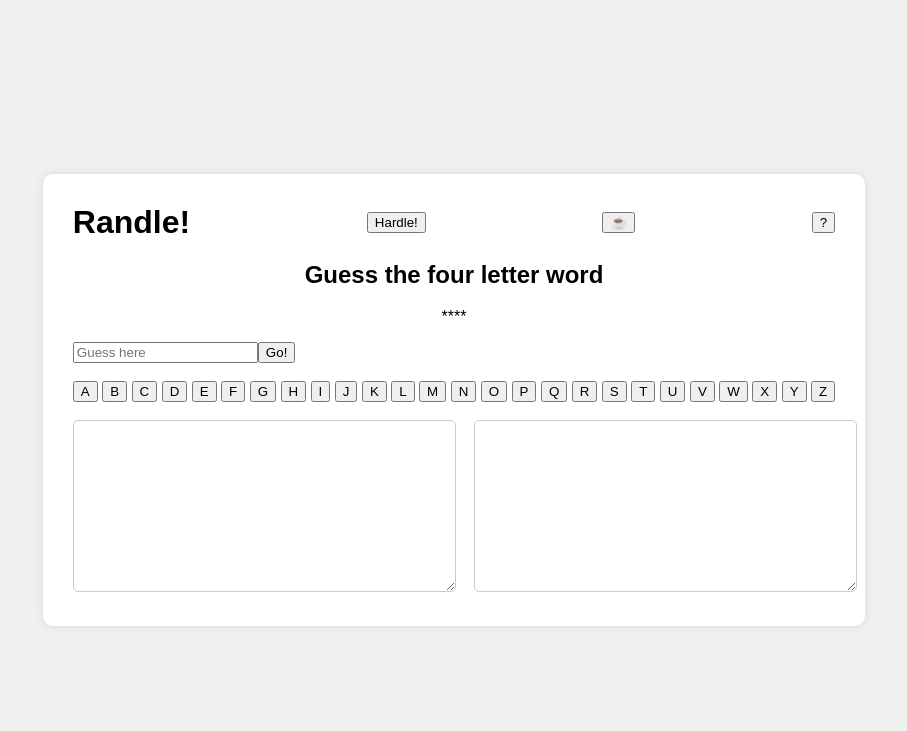
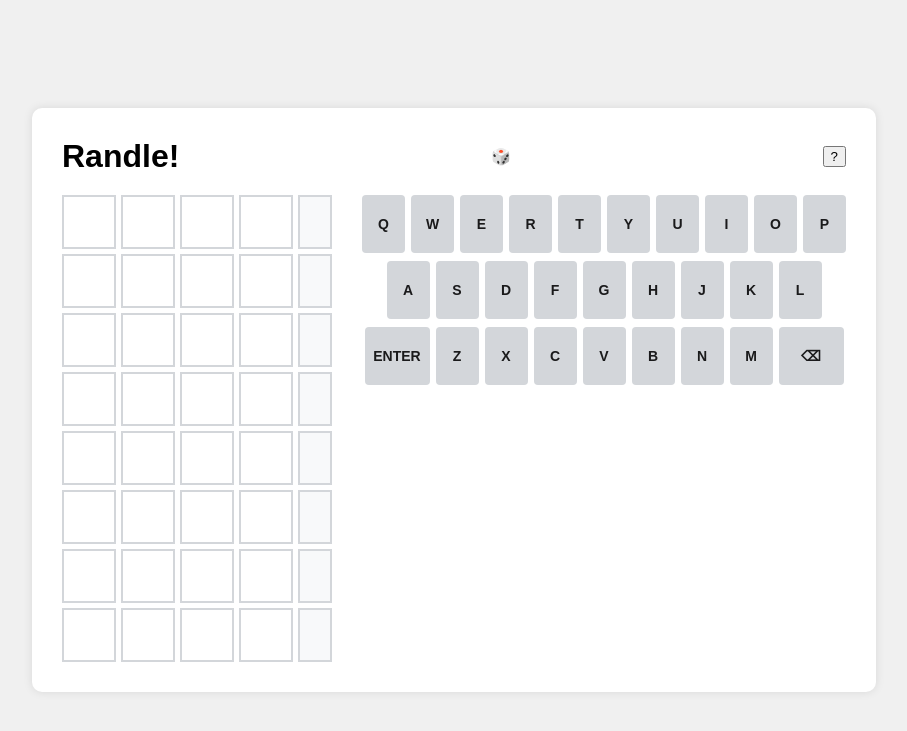
Before and after one commit to jamesdanielwhitford/deploy-test, a Flask app: page /randle in a window 1280 px wide. Shown: the top 731 px of the page, without its empty margins (186-1093 px from the left). Run offline with Flask 3, Linux system fonts and the light colour scheme; some libraries are stand-ins or nearby versions.

Commit message:
Update Randle with new UI

```diff
--- a/static/js/randle.js
+++ b/static/js/randle.js
@@ -1,179 +1,173 @@
 import { words } from './words.js';
 
-function getDailyWord(words) {
-  return words[Math.floor(Math.random() * words.length)];
+function getRandomWord(words) {
+    return words[Math.floor(Math.random() * words.length)].toUpperCase();
 }
 
-// Choose a random word from the list
-let dailyWord = getDailyWord(words);
+let currentWord;
+let guessesRemaining;
+let currentGuess = '';
+let guessHistory = [];
+let gameOver = false;
 
-// Keep track of the number of guesses
-let guessesRemaining = 8;
+const colors = ['', 'orange', 'red', 'green'];
 
-// Keep track of the user's guesses
-let userGuesses = [];
+function initializeGame() {
+    currentWord = getRandomWord(words);
+    guessesRemaining = 8;
+    currentGuess = '';
+    guessHistory = [];
+    gameOver = false;
 
-// Set up the initial display
-document.getElementById('word').textContent = dailyWord.replace(/./g, '*');
-
-const input = document.getElementById('guessInput');
-input.addEventListener('keydown', (event) => {
-  if (event.keyCode === 13) {
-    event.preventDefault(); // prevent the default action of submitting the form
-    guess();
-  }
+    // Clear the grid
+    const guessGrid = document.getElementById('guessGrid');
+    guessGrid.querySelectorAll('.guess-row').forEach(row => {
+        row.querySelectorAll('.letter').forEach(cell => {
+            cell.textContent = '';
+            cell.className = 'letter';
+        });
+        row.querySelector('.score').textContent = '';
     });
 
-const guessButton = document.getElementById('guessButton');
-guessButton.addEventListener('click', (event) => {
-  guess();
+    // Reset keyboard colors
+    document.querySelectorAll('.keyboard button').forEach(button => {
+        button.className = button.className.includes('wide-button') ? 'wide-button' : '';
     });
 
-const alertRules = document.getElementById('rules');
-alertRules.addEventListener('click', (event) => {
-  alert(
-    `1. Every day, a new four-letter word is chosen for you to guess.\n2. You have eight chances to guess the word correctly before you lose the game.\n3. After each guess, you'll receive a score that indicates how many letters in your guess are also in the daily word.\n4. If the daily word contains a double letter, like "ball", and you guess a word that contains the same double letter, like "bell", then the double letter will be counted as two separate matches.\n5. Your previous guesses and scores will be displayed so you can keep track of your progress.`
-  );
-});
-
-// Handle a user guess
-function guess() {
-  // Get the user's guess
-  let guess = document.getElementById('guessInput').value.toLowerCase();
-
-  // strip the empty space from the end of the guess
-  guess = guess.trim();
-
-  // Clear the guess input field
-  document.getElementById('guessInput').value = '';
-
-  // If the user has already guessed this word, don't count it as a guess
-  if (userGuesses.includes(guess)) {
-    document.getElementById('message').textContent =
-      'You already guessed that!';
-    return;
+    console.log("New word:", currentWord); // For debugging
 }
 
-  if (guess.length !== dailyWord.length) {
-    document.getElementById('message').textContent =
-      'Your guess must be 4 letters!';
-    return;
-  }
+document.addEventListener('DOMContentLoaded', () => {
+    initializeGame();
 
-  // check if guess is in swears
+    const keyboard = document.querySelector('.keyboard');
+    const guessGrid = document.getElementById('guessGrid');
 
-  // if (swears.includes(guess)) {
-  //   document.getElementById('message').textContent = 'No swearing! 🐜';
-  //   return;
-  // }
+    keyboard.addEventListener('click', handleKeyboardClick);
+    document.addEventListener('keydown', handleKeyPress);
+    guessGrid.addEventListener('click', handleGridClick);
 
-  // Add the guess to the user's list of guesses
-  userGuesses.push(guess);
-
-  let dailyGuessesAndScores = [];
-
-  // Update the list of guesses on the screen
-  let guessList = '';
-  for (let i = 0; i < userGuesses.length; i++) {
-    let guessText = userGuesses[i];
-    let guessScore = scoreGuess(guessText);
-    guessList += guessText + '(' + guessScore + ')\n';
-    if (i == 3) {
-      guessList += '<br/><br/>';
-    }
-    dailyGuessesAndScores.push({ guess: guessText, score: guessScore });
-  }
-  document.getElementById('guesses').innerHTML = guessList;
-
-  // updateSession('dailyGuesses', dailyGuessesAndScores);
-
-  // Check if the guess is correct
-  if (guess === dailyWord) {
-    document.getElementById(
-      'message'
-    ).textContent = `You win! You guessed the word in ${
-      9 - guessesRemaining
-    } guesses!`;
-    // change message color to green
-    document.getElementById('message').style.color = 'green';
-    document.getElementById('word').textContent = dailyWord;
-    disableInput();
-    return;
-  }
-
-  // Update the remaining guesses
-  guessesRemaining--;
-  document.getElementById('message').textContent =
-    'Incorrect guess! ' + guessesRemaining + ' guesses remaining.';
-
-  // If the user is out of guesses, reveal the word
-  if (guessesRemaining === 0) {
-    document.getElementById('word').textContent = dailyWord;
-    disableInput();
+    function handleKeyboardClick(e) {
+        if (e.target.matches('button')) {
+            const key = e.target.dataset.key;
+            handleInput(key);
         }
     }
 
-// Disable the input field and button
-function disableInput() {
-  document.getElementById('guessInput').disabled = true;
-  document.querySelector('button').disabled = true;
+    function handleKeyPress(e) {
+        if (e.key.match(/^[a-z]$/i)) {
+            handleInput(e.key.toUpperCase());
+        } else if (e.key === 'Enter') {
+            handleInput('ENTER');
+        } else if (e.key === 'Backspace') {
+            handleInput('BACKSPACE');
+        }
     }
 
-// Score a guess by counting how many letters are in the daily word
-
-function scoreGuess(guess) {
-  let score = 0;
-  let unmatchedLetters = dailyWord.split('');
-  for (let i = 0; i < guess.length; i++) {
-    let letterIndex = unmatchedLetters.indexOf(guess[i]);
-    if (letterIndex >= 0) {
-      score++;
-      unmatchedLetters.splice(letterIndex, 1);
+    function handleGridClick(e) {
+        if (e.target.matches('.guess-row > div.letter') && e.target.textContent) {
+            toggleColor(e.target);
         }
     }
-  return score;
+
+    function handleInput(key) {
+        if (gameOver) return;
+
+        if (key === 'ENTER') {
+            if (currentGuess.length === 4) {
+                submitGuess();
+            } else {
+                alert('Please enter a 4-letter word.');
+            }
+        } else if (key === 'BACKSPACE') {
+            currentGuess = currentGuess.slice(0, -1);
+        } else if (currentGuess.length < 4) {
+            currentGuess += key;
+        }
+        updateGrid();
     }
 
-// function updateSession(key, value) {
-//   $.ajax({
-//     type: 'POST',
-//     url: '/update_session',
-//     contentType: 'application/json',
-//     data: JSON.stringify({ key: key, value: value }),
-//     success: function (response) {
-//       console.log(response);
-//     },
-//     error: function (response) {
-//       console.error(response);
-//     },
-//   });
-// }
+    function submitGuess() {
+        const row = guessGrid.children[8 - guessesRemaining];
+        const letterCells = row.querySelectorAll('.letter');
+        const scoreCell = row.querySelector('.score');
 
-// Get all the letter buttons
-const letterButtons = document.querySelectorAll('.letter-button');
+        for (let i = 0; i < 4; i++) {
+            const cell = letterCells[i];
+            cell.textContent = currentGuess[i];
+            cell.classList.add('guessed');
+        }
 
-// Define the sequence of colors
-const colors = ['orange', 'red', 'green', 'grey'];
+        const correctLetterCount = getCorrectLetterCount(currentGuess, currentWord);
+        scoreCell.textContent = correctLetterCount;
 
-// Add click event listeners to each button
-letterButtons.forEach((button, index) => {
-  button.addEventListener('click', () => {
-    // Get the current color of the button
-    const currentColor = button.classList[1];
+        guessHistory.push(currentGuess);
+        guessesRemaining--;
 
-    // Find the index of the current color in the colors array
-    const currentColorIndex = colors.indexOf(currentColor);
+        if (currentGuess === currentWord) {
+            gameOver = true;
+            row.classList.add('correct');
+            setTimeout(() => {
+                if (confirm(`Congratulations! You guessed the word in ${9 - guessesRemaining} tries! Play again?`)) {
+                    initializeGame();
+                }
+            }, 300);
+        } else if (guessesRemaining === 0) {
+            gameOver = true;
+            setTimeout(() => {
+                if (confirm(`Game over! The word was ${currentWord}. Play again?`)) {
+                    initializeGame();
+                }
+            }, 300);
+        }
 
-    // Calculate the index of the next color in the colors array
-    const nextColorIndex = (currentColorIndex + 1) % colors.length;
+        currentGuess = '';
+    }
 
-    // Get the next color from the colors array
-    const nextColor = colors[nextColorIndex];
+    function updateGrid() {
+        const row = guessGrid.children[8 - guessesRemaining];
+        const letterCells = row.querySelectorAll('.letter');
+        for (let i = 0; i < 4; i++) {
+            const cell = letterCells[i];
+            cell.textContent = currentGuess[i] || '';
+        }
+    }
 
-    // Remove the current color class from the button
-    button.classList.remove(currentColor);
+    function toggleColor(cell) {
+        if (!cell.classList.contains('guessed')) return;
 
-    // Add the next color class to the button
-    button.classList.add(nextColor);
+        let currentColorIndex = colors.indexOf(cell.dataset.color || '');
+        let nextColorIndex = (currentColorIndex + 1) % colors.length;
+
+        cell.dataset.color = colors[nextColorIndex];
+        cell.className = 'letter guessed ' + colors[nextColorIndex];
+
+        updateKeyboardColor(cell.textContent, colors[nextColorIndex]);
+    }
+
+    function updateKeyboardColor(letter, color) {
+        const keyboardButton = document.querySelector(`.keyboard button[data-key="${letter}"]`);
+        if (keyboardButton) {
+            keyboardButton.className = color ? color : '';
+            if (keyboardButton.classList.contains('wide-button')) {
+                keyboardButton.classList.add('wide-button');
+            }
+        }
+    }
+
+    function getCorrectLetterCount(guess, answer) {
+        const guessLetters = guess.split('');
+        const answerLetters = answer.split('');
+        let count = 0;
+
+        for (let i = 0; i < guessLetters.length; i++) {
+            const index = answerLetters.indexOf(guessLetters[i]);
+            if (index !== -1) {
+                count++;
+                answerLetters[index] = null; // Mark this letter as counted
+            }
+        }
+
+        return count;
+    }
 });
-});
--- a/templates/randle.html
+++ b/templates/randle.html
@@ -1,106 +1,96 @@
 <!DOCTYPE html>
-<html>
+<html lang="en">
 <head>
-    <title>randle</title>
-    <meta name="viewport" content="width=device-width, initial-scale=1" />
-    <link
-      rel="stylesheet"
-      type="text/css"
-      href="{{ url_for('static', filename='css/styles.css') }}"
-    />
+    <meta charset="UTF-8">
+    <meta name="viewport" content="width=device-width, initial-scale=1.0">
+    <title>Randle</title>
+    <link rel="stylesheet" href="/static/css/styles.css">
 </head>
 <body>
     <div id="game">
         <div class="header-container">
             <h1>Randle!</h1>
-        <form action="/" method="get" id="form">
-          <input type="submit" id="randleButton" value="Hardle!" />
-        </form>
-        <button
-          id="coffee"
-          onclick="window.open('https://www.buymeacoffee.com/jameswhitford')"
-        >
-          ☕️
-        </button>
-        <button onclick="showAlert()" id="rules">?</button>
+            <span class="emoji">🎲</span>
+            <button id="rules">?</button>
         </div>
 
-      <h2>Guess the four letter word</h2>
-      <p id="word"></p>
-      <p id="guesses"></p>
-      <p id="message"></p>
-
-      <div class="center" style="display: flex; flex-direction: row">
-        <input type="text" id="guessInput" placeholder="Guess here" />
-        <button id="guessButton" onclick="guess()">Go!</button>
+        <div class="game-container">
+            <div id="guessGrid">
+                <!-- 8 rows of 4 letter placeholders and a score column -->
+                <div class="guess-row">
+                    <div class="letter"></div><div class="letter"></div><div class="letter"></div><div class="letter"></div>
+                    <div class="score"></div>
+                </div>
+                <div class="guess-row">
+                    <div class="letter"></div><div class="letter"></div><div class="letter"></div><div class="letter"></div>
+                    <div class="score"></div>
+                </div>
+                <div class="guess-row">
+                    <div class="letter"></div><div class="letter"></div><div class="letter"></div><div class="letter"></div>
+                    <div class="score"></div>
+                </div>
+                <div class="guess-row">
+                    <div class="letter"></div><div class="letter"></div><div class="letter"></div><div class="letter"></div>
+                    <div class="score"></div>
+                </div>
+                <div class="guess-row">
+                    <div class="letter"></div><div class="letter"></div><div class="letter"></div><div class="letter"></div>
+                    <div class="score"></div>
+                </div>
+                <div class="guess-row">
+                    <div class="letter"></div><div class="letter"></div><div class="letter"></div><div class="letter"></div>
+                    <div class="score"></div>
+                </div>
+                <div class="guess-row">
+                    <div class="letter"></div><div class="letter"></div><div class="letter"></div><div class="letter"></div>
+                    <div class="score"></div>
+                </div>
+                <div class="guess-row">
+                    <div class="letter"></div><div class="letter"></div><div class="letter"></div><div class="letter"></div>
+                    <div class="score"></div>
+                </div>
             </div>
 
-      <br />
-
-      <div class="alphabet-buttons">
-        <button class="letter-button">A</button>
-        <button class="letter-button">B</button>
-        <button class="letter-button">C</button>
-        <button class="letter-button">D</button>
-        <button class="letter-button">E</button>
-        <button class="letter-button">F</button>
-        <button class="letter-button">G</button>
-        <button class="letter-button">H</button>
-        <button class="letter-button">I</button>
-        <button class="letter-button">J</button>
-        <button class="letter-button">K</button>
-        <button class="letter-button">L</button>
-        <button class="letter-button">M</button>
-        <button class="letter-button">N</button>
-        <button class="letter-button">O</button>
-        <button class="letter-button">P</button>
-        <button class="letter-button">Q</button>
-        <button class="letter-button">R</button>
-        <button class="letter-button">S</button>
-        <button class="letter-button">T</button>
-        <button class="letter-button">U</button>
-        <button class="letter-button">V</button>
-        <button class="letter-button">W</button>
-        <button class="letter-button">X</button>
-        <button class="letter-button">Y</button>
-        <button class="letter-button">Z</button>
+            <div class="keyboard">
+                <div class="keyboard-row">
+                    <button data-key="Q">Q</button>
+                    <button data-key="W">W</button>
+                    <button data-key="E">E</button>
+                    <button data-key="R">R</button>
+                    <button data-key="T">T</button>
+                    <button data-key="Y">Y</button>
+                    <button data-key="U">U</button>
+                    <button data-key="I">I</button>
+                    <button data-key="O">O</button>
+                    <button data-key="P">P</button>
                 </div>
-      <br />
-      <div style="display: flex; flex-wrap: wrap">
-        <div style="flex: 1; margin-right: 40px">
-          <textarea
-            style="
-              width: 100%;
-              height: 150px;
-              font-size: 16px;
-              padding: 10px;
-              border: 1px solid #ccc;
-              border-radius: 5px;
-              resize: vertical;
-            "
-            class="note-input"
-          ></textarea>
+                <div class="keyboard-row">
+                    <button data-key="A">A</button>
+                    <button data-key="S">S</button>
+                    <button data-key="D">D</button>
+                    <button data-key="F">F</button>
+                    <button data-key="G">G</button>
+                    <button data-key="H">H</button>
+                    <button data-key="J">J</button>
+                    <button data-key="K">K</button>
+                    <button data-key="L">L</button>
                 </div>
-        <div style="flex: 1">
-          <textarea
-            style="
-              width: 100%;
-              height: 150px;
-              font-size: 16px;
-              padding: 10px;
-              border: 1px solid #ccc;
-              border-radius: 5px;
-              resize: vertical;
-            "
-            class="note-input"
-          ></textarea>
+                <div class="keyboard-row">
+                    <button data-key="ENTER" class="wide-button">ENTER</button>
+                    <button data-key="Z">Z</button>
+                    <button data-key="X">X</button>
+                    <button data-key="C">C</button>
+                    <button data-key="V">V</button>
+                    <button data-key="B">B</button>
+                    <button data-key="N">N</button>
+                    <button data-key="M">M</button>
+                    <button data-key="BACKSPACE" class="wide-button">⌫</button>
                 </div>
             </div>
         </div>
+    </div>
+
     <script src="https://cdnjs.cloudflare.com/ajax/libs/seedrandom/3.0.5/seedrandom.min.js"></script>
-    <script
-      type="module"
-      src="{{ url_for('static', filename='js/randle.js') }}"
-    ></script>
+    <script type="module" src="/static/js/randle.js"></script>
 </body>
 </html>
```
Lines whose indentation alone changed are shown as unchanged.
